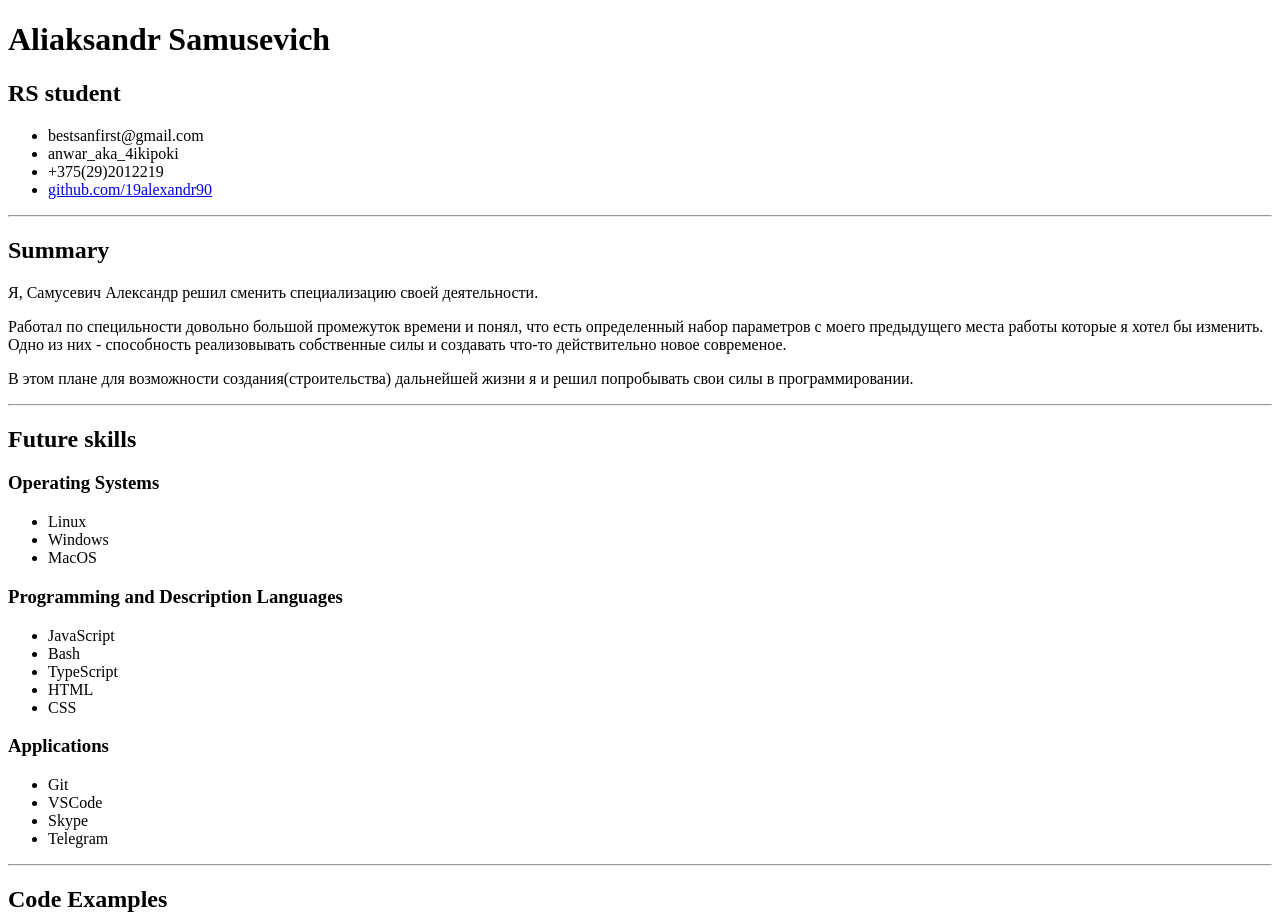
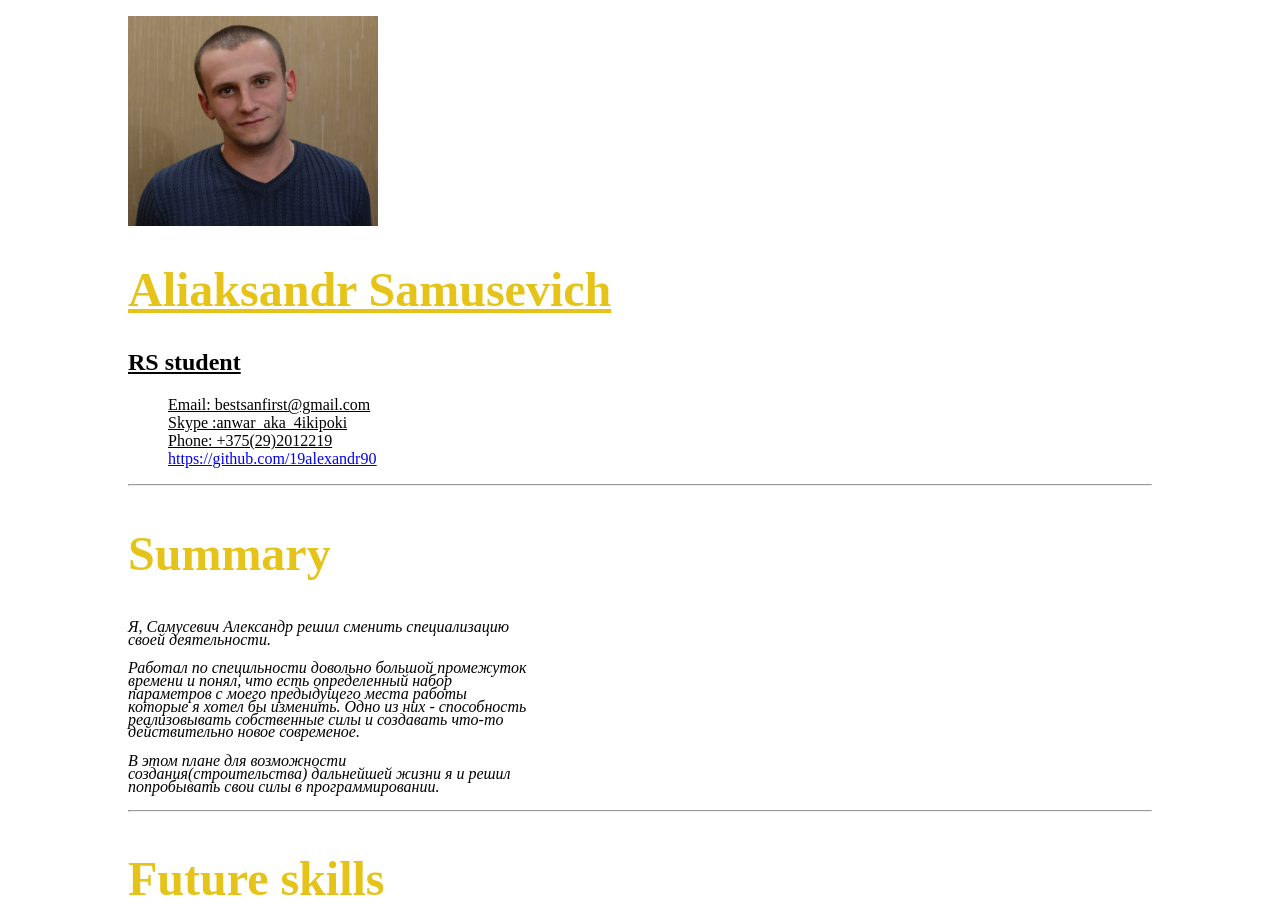
Before and after one commit to 19alexandr90/rsschool-codejam1-cv, a plain HTML site: page index.html in a window 1280 px wide. Shown: the top 916 px of the page. Drawn offline with Linux system fonts and the light colour scheme.

Commit message:
style: add initial styles

```diff
--- a/index.html
+++ b/index.html
@@ -3,21 +3,20 @@
     <head>
         <meta charset="utf-8">
         <link href="./styles.css" rel="stylesheet">
-        <title>
-
-        </title>
+        <title>Curriculum Vitae Aliaksandr Samusevich</title>
     </head>
 
     <body>
         <header>
+            <p class="photo"><img src="photo.jpg" alt="myphoto" width="250" height="210"></p>
             <h1 class="name">Aliaksandr Samusevich</h1>
             <h2 class="role">RS student</h2>
             <ul class="contacts">
-                <li class="email">bestsanfirst@gmail.com</li>
-                <li class="skype">anwar_aka_4ikipoki</li>
-                <li class="tel">+375(29)2012219</li>
+                <li class="email">Email: bestsanfirst@gmail.com</li>
+                <li class="skype">Skype :anwar_aka_4ikipoki</li>
+                <li class="tel">Phone: +375(29)2012219</li>
                 <li class="github">
-                    <a href="https://github.com/19alexandr90">github.com/19alexandr90</a>
+                    <a href="https://github.com/19alexandr90">https://github.com/19alexandr90</a>
                 </li>
             </ul>
         </header>
--- a/styles.css
+++ b/styles.css
@@ -0,0 +1,57 @@
+body{
+    width: 1024px;
+    margin: 0 auto;
+}
+p.photo {
+    `
+}
+h1.name {
+    font-style: normal;
+    text-decoration: underline;
+
+    font-family: "Brush Script MT", "Times New Roman", sans-serif;
+    font-size: 48px;
+    font-weight: bold;
+    color:#e5c319;
+}
+
+header a:hover{
+    color:#e5c319;
+}
+
+h2.role {
+    font-style: normal;
+    text-decoration: underline;
+    `
+}
+
+ul.contacts li{
+    list-style-type: none;
+    `
+}
+.email .skype .tel {
+    font-style: normal;
+    line-height: 1em;
+}
+
+section.summary p {
+    line-height: 0.8em;
+    font-style: italic;
+    max-width: calc(50em * 0.5);
+    ` center;
+}
+
+section .skills h2, h3, ul  {
+    font-style: normal;
+    text-decoration: underline;
+    `
+}
+
+section h2{
+    font-style: normal;
+    font-family: "Brush Script MT", "Times New Roman", sans-serif;
+    font-weight: bold;
+    font-size: 48px;
+    color:#e5c319;
+    `
+}
```
Also changed, not shown: photo.jpg (added).
